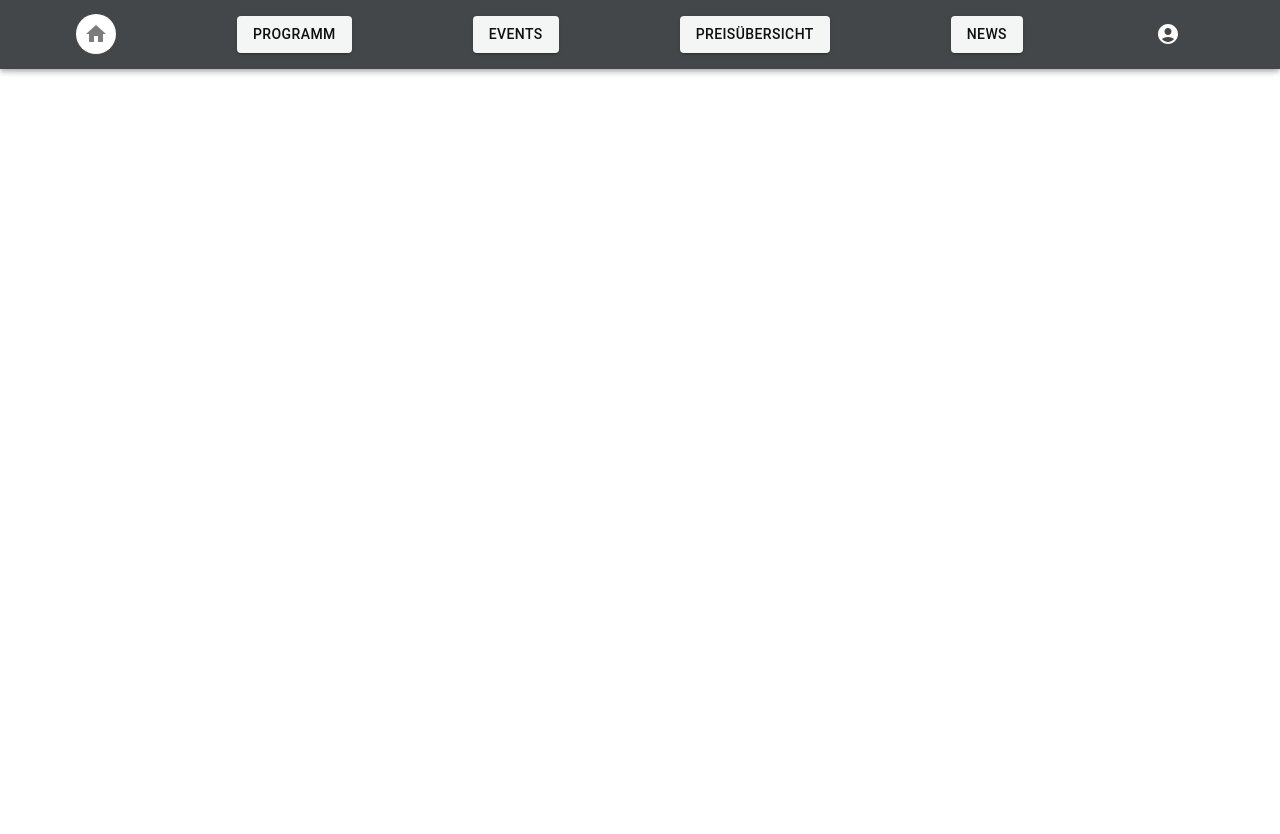
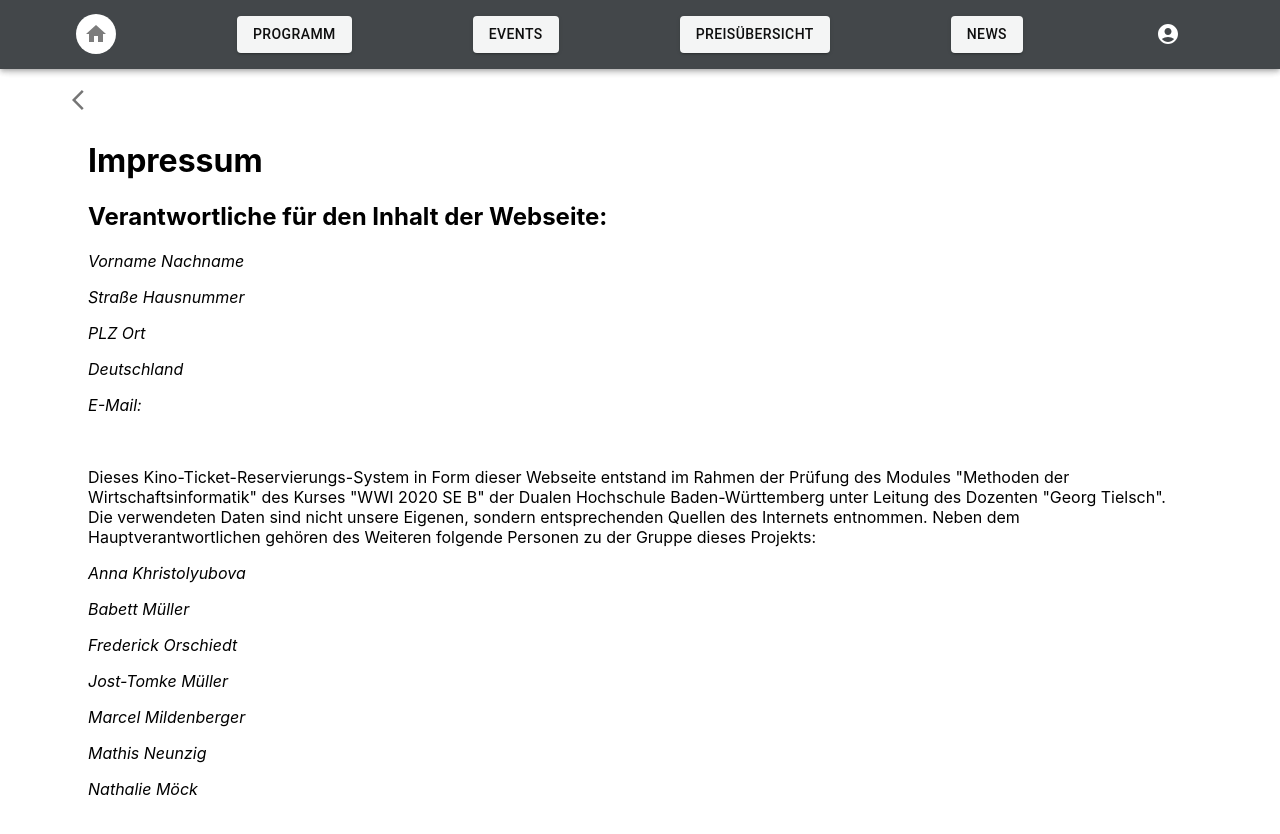
Before and after one commit to DrBackmischung/Kino-Frontend, a React (Create React App) app: page /Impressum in a window 1280 px wide. Shown: the top 834 px of the page. Before the commit the page ends 800 px from the top, so only its background shows below. Built offline with nearby package versions, Linux system fonts and the light colour scheme.

Commit message:
Routing Sign Up Page & Impressum

```diff
--- a/src/app/components/SignUp.tsx
+++ b/src/app/components/SignUp.tsx
@@ -13,6 +13,8 @@ import Typography from '@mui/material/Typography';
 import Container from '@mui/material/Container';
 import APIUrl from "../config/APIUrl";
 import {useNavigate} from "react-router-dom";
+import palette from "../config/Colours";
+import {createTheme} from "@mui/material/styles";
 
 function Copyright(props: any) {
     let navigate = useNavigate();
@@ -109,8 +111,15 @@ function SignUp(props: any) {
         }
     }
 
+    const theme = createTheme(palette);
+
     return (
-        <Container component="main" maxWidth="xs">
+        <Container component="main" maxWidth="xs" sx={{
+            bgcolor: "background.paper",
+            pt: 8,
+            pb: 6,
+            position: "relative",
+        }}>
             <CssBaseline/>
             <Box
                 sx={{
--- a/src/app/components/layouts/MenuBar.tsx
+++ b/src/app/components/layouts/MenuBar.tsx
@@ -13,6 +13,8 @@ import ProgramPage from "../../pages/ProgramPage";
 import ComingSoon from "../../pages/ComingSoon";
 import DetailsPage from "../../pages/DetailsPage";
 import SignInPage from "../../pages/SignInPage";
+import UserRegistrationPage from "../../pages/UserRegistrationPage";
+import Impressum from "../../pages/Impressum";
 
 function MenuBar() {
   const [anchorEl, setAnchorEl] = React.useState<null | HTMLElement>(null);
@@ -115,6 +117,8 @@ function MenuBar() {
         <Route path="/newsPage" element={<ComingSoon />} />
         <Route path="/DetailsPage" element={<DetailsPage />} />
         <Route path="/SignInPage" element={<SignInPage />} />
+        <Route path="/SignUpPage" element={<UserRegistrationPage />} />
+        <Route path="/Impressum" element={<Impressum />} />
       </Routes>
     </BrowserRouter>
   );
--- a/src/app/pages/Impressum.tsx
+++ b/src/app/pages/Impressum.tsx
@@ -4,6 +4,8 @@ import IconButton from "@mui/material/IconButton";
 import ArrowBackIosIcon from "@mui/icons-material/ArrowBackIos";
 import { useNavigate } from "react-router-dom";
 import Box from "@mui/material/Box";
+import {createTheme} from "@mui/material/styles";
+import palette from "../config/Colours";
 
 function Impressum() {
   let navigate = useNavigate();
@@ -12,8 +14,16 @@ function Impressum() {
     navigate(-1);
   };
 
+  const theme = createTheme(palette);
+
   return (
-    <Container className="wholeContainer">
+    <Container className="wholeContainer" sx={{
+      bgcolor: "background.paper",
+      pt: 8,
+      pb: 6,
+      position: "relative",
+      marginTop: theme.spacing(2),
+    }}>
       <IconButton onClick={goBack}>
         <ArrowBackIosIcon />
       </IconButton>
```
